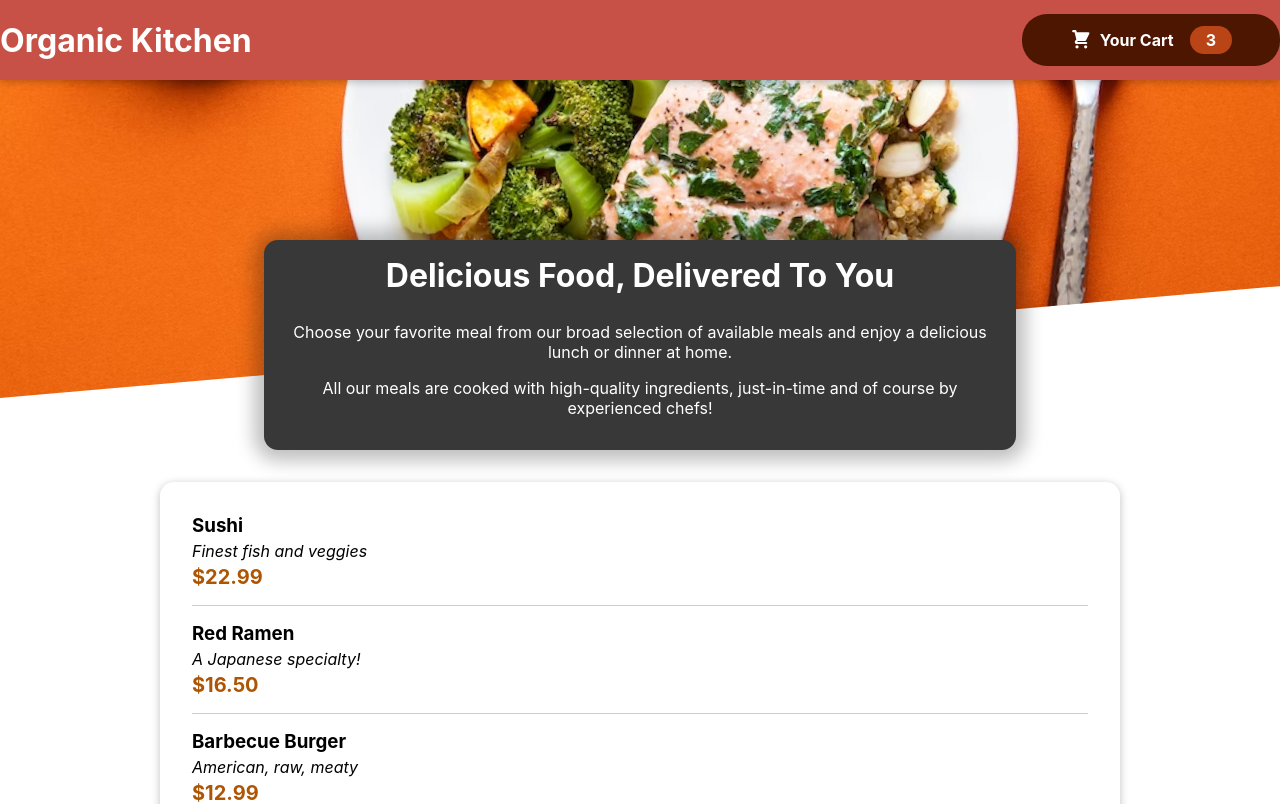
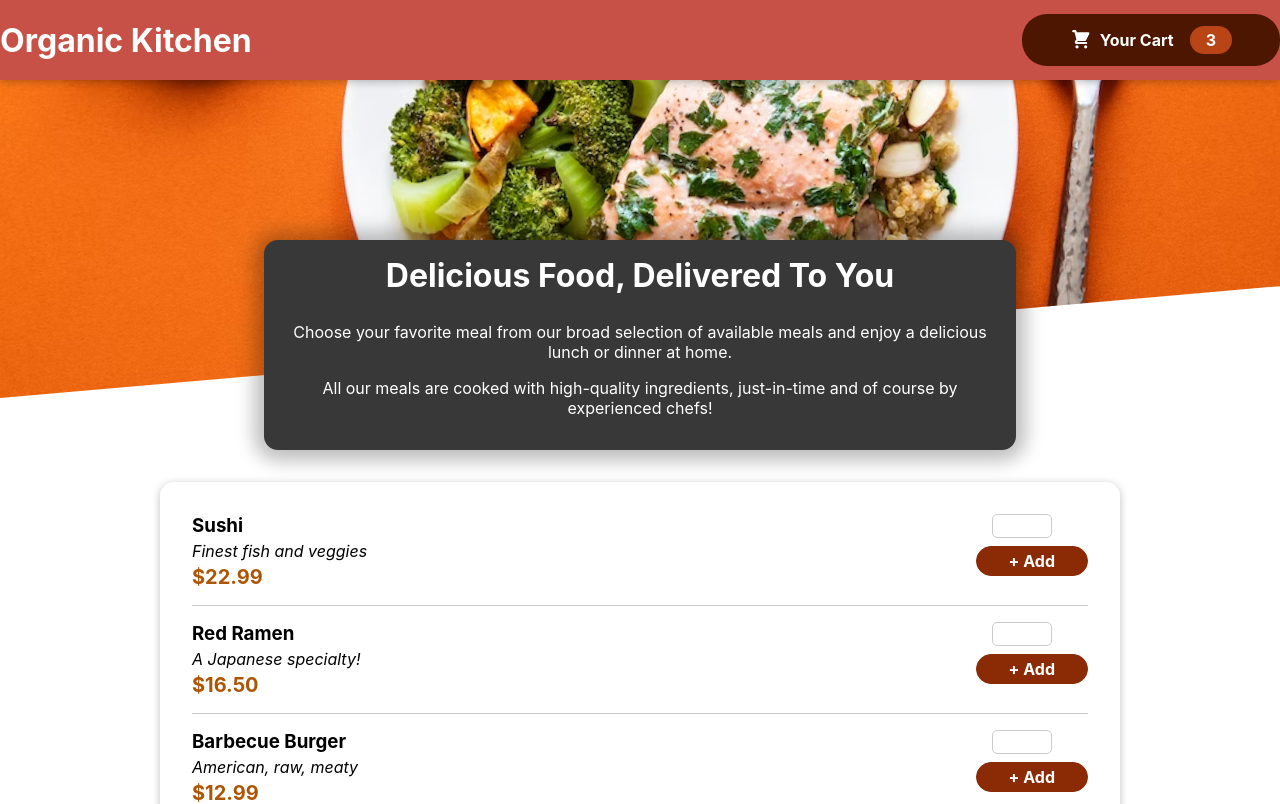
Before and after one commit to MMM-ZA/react-food-ordering-app, a React (Create React App) app in the folder react-food-ordering-app/: page / in a window 1280 px wide. Shown: the top 804 px of the page. Built offline with nearby package versions, Linux system fonts and the light colour scheme.

Commit message:
added form and input components with relevant styling

```diff
--- a/react-food-ordering-app/src/Components/Meals/MealItem.js
+++ b/react-food-ordering-app/src/Components/Meals/MealItem.js
@@ -1,4 +1,5 @@
 import classes from './MealItem.module.css';
+import MealItemForm from './MealItemForm';
 
 const MealItem = (props) => {
  const price = `$${props.price.toFixed(2)}`;
@@ -11,7 +12,9 @@
         <div className={classes.price}>{price}</div>
       </div>
       <div></div>
-      <div></div>
+      <div>
+        <MealItemForm/>
+      </div>
     </li>
   );
 
--- a/react-food-ordering-app/src/Components/Meals/MealItemForm.js
+++ b/react-food-ordering-app/src/Components/Meals/MealItemForm.js
@@ -0,0 +1,22 @@
+import classes from './MealItemForm.module.css';
+import Input from '../UI/Input';
+
+const MealItemForm = (props) => {
+
+  return (
+  <form className={classes.form}>
+    <Input label="Amount" input={{
+    id:'amount',
+    type:'number',
+    min:'1',
+    max:'5',
+    step:'1',
+    delfaultValue:'1'
+   }} />
+    <button>+ Add</button>
+  </form>
+  );
+};
+
+
+export default MealItemForm;
--- /dev/null
+++ b/react-food-ordering-app/src/Components/Meals/MealItemForm.module.css
@@ -0,0 +1,20 @@
+.form {
+  text-align: right;
+}
+
+.form button {
+  font: inherit;
+  cursor: pointer;
+  background-color: #8a2b06;
+  border: 1px solid #8a2b06;
+  color: white;
+  padding: 0.25rem 2rem;
+  border-radius: 20px;
+  font-weight: bold;
+}
+
+.form button:hover,
+.form button:active {
+  background-color: #641e03;
+  border-color: #641e03;
+}
--- /dev/null
+++ b/react-food-ordering-app/src/Components/UI/Input.js
@@ -0,0 +1,12 @@
+import classes from './Input.module.css';
+
+const Input = props=> {
+  return (
+  <div className={classes.input}>
+    <label htmlFor={props.input.id}></label>
+    <input {...props.input}/>
+  </div>
+  );
+};
+
+export default Input;
--- /dev/null
+++ b/react-food-ordering-app/src/Components/UI/Input.module.css
@@ -0,0 +1,18 @@
+.input {
+  display: flex;
+  align-items: center;
+  margin-bottom: 0.5rem;
+}
+
+.input label {
+  font-weight: bold;
+  margin-right: 1rem;
+}
+
+.input input {
+  width: 3rem;
+  border-radius: 5px;
+  border: 1px solid #ccc;
+  font: inherit;
+  padding-left: 0.5rem;
+}
```
